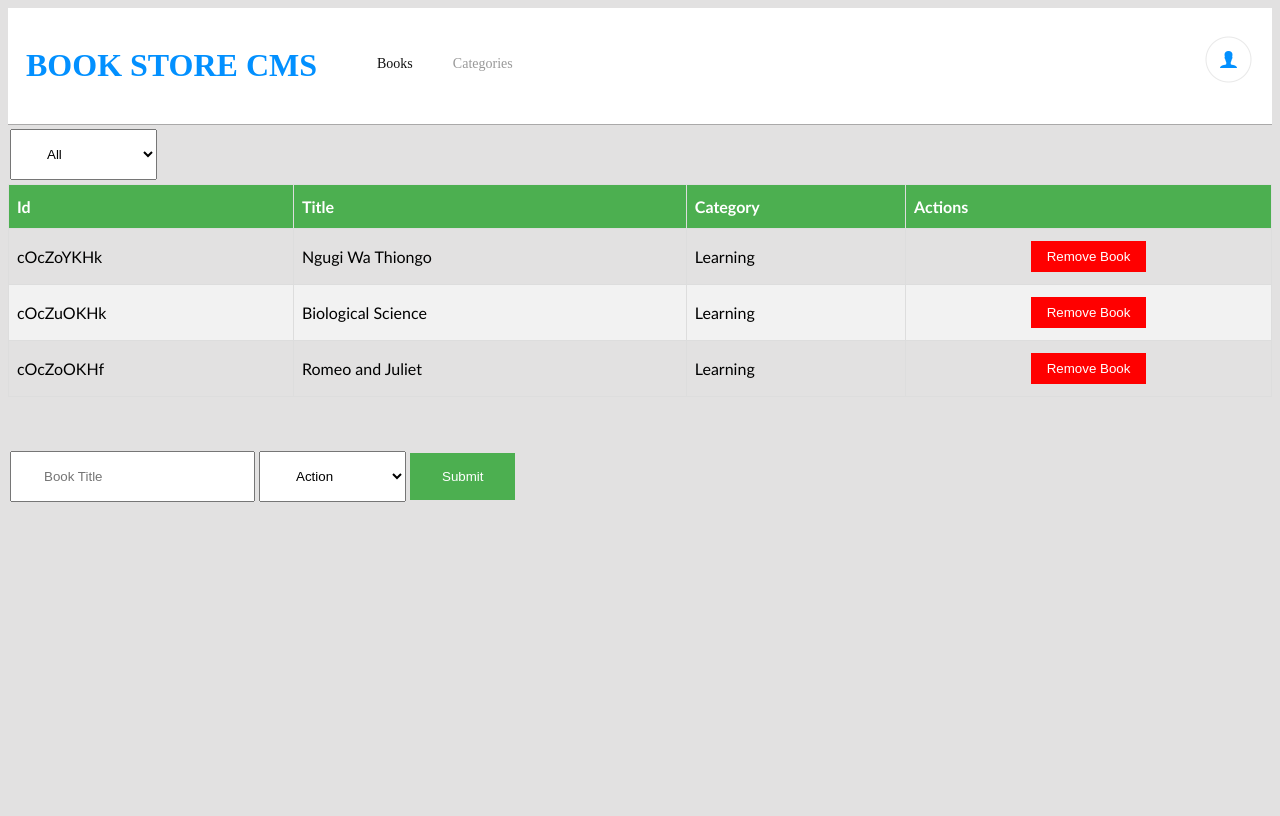
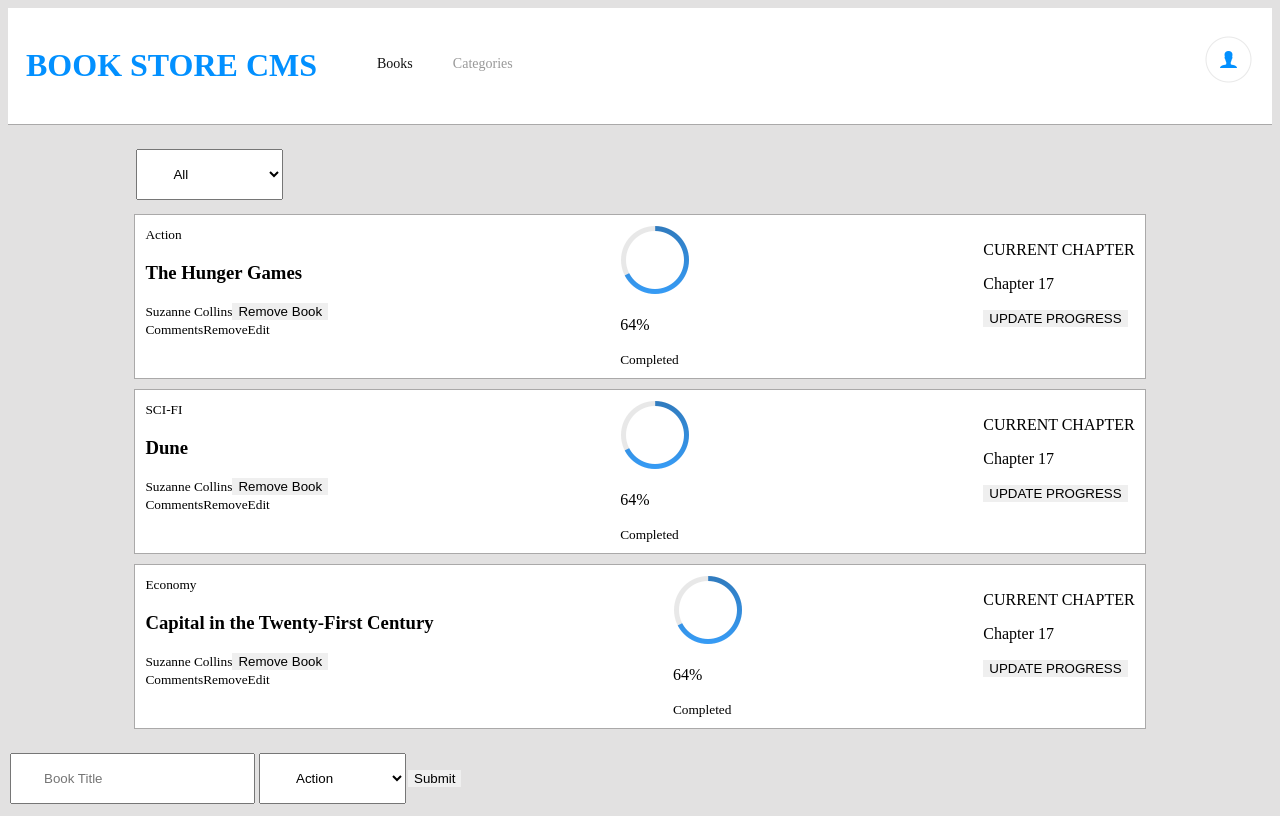
Before and after one commit to frankopkusianwar/bookstore, a React (Create React App) app: page / in a window 1280 px wide. Built offline with nearby package versions, Linux system fonts and the light colour scheme.

Commit message:
Remove table

```diff
--- a/src/components/Book.js
+++ b/src/components/Book.js
@@ -1,13 +1,33 @@
 import React from 'react';
 import propTypes from 'prop-types';
+import sixtyfour from '../assets/sixtyfour.PNG'
 
 const Book = ({ book, removeBook }) => (
-  <tr>
-    <td>{ book.id }</td>
-    <td>{ book.title }</td>
-    <td>{ book.category }</td>
-    <td><button type="submit" className="remove" onClick={() => removeBook(book)}>Remove Book</button></td>
-  </tr>
+  <div className="book">
+    <div>
+      <small>{ book.category }</small>
+      <h3>{ book.title }</h3>
+      <small>Suzanne Collins</small>
+      <button type="submit" className="remove" onClick={() => removeBook(book)}>Remove Book</button>
+      <div>
+        <small>Comments</small>
+        <small>Remove</small>
+        <small>Edit</small>
+      </div>
+    </div>
+    <div>
+      <img src={sixtyfour} alt="percentage"/>
+      <div>
+        <p>64%</p>
+        <small>Completed</small>
+      </div>
+    </div>
+    <div>
+      <p>CURRENT CHAPTER</p>
+      <p>Chapter 17</p>
+      <button type='subit'>UPDATE PROGRESS</button>
+    </div>
+  </div>
 );
 
 Book.propTypes = {
--- a/src/containers/BooksList.js
+++ b/src/containers/BooksList.js
@@ -13,25 +13,13 @@ const BooksList = ({
   };
 
   return (
-    <div id="table">
+    <div className="bookList">
       <CategoryFilter filter={changeFilter} />
-      <table>
-        <thead>
-          <tr>
-            <th>Id</th>
-            <th>Title</th>
-            <th>Category</th>
-            <th>Actions</th>
-          </tr>
-        </thead>
-        <tbody>
-          {books
-            .filter(book => (filter === 'All' ? true : book.category === filter))
-            .map(book => (
-              <Book book={book} key={book.id} removeBook={handleRemoveBook} />
-            ))}
-        </tbody>
-      </table>
+      {books
+        .filter(book => (filter === 'All' ? true : book.category === filter))
+        .map(book => (
+          <Book book={book} key={book.id} removeBook={handleRemoveBook} />
+        ))}
     </div>
   );
 };
--- a/src/css/index.css
+++ b/src/css/index.css
@@ -5,7 +5,7 @@ body {
   display: flex;
   padding: 18px;
   justify-content: center;
-  border-bottom: 1px solid rgb(170, 169, 169);
+  border-bottom: 0.2px solid rgb(170, 169, 169);
   background: white;
 }
 
@@ -38,31 +38,6 @@ ul li a {
   color: #999;
 }
 
-table {
-  font-family: "Trebuchet MS", Arial, Helvetica, sans-serif;
-  border-collapse: collapse;
-  width: 100%;
-  margin-bottom: 50px;
-}
-
-table td,
-table th {
-  border: 1px solid #ddd;
-  padding: 8px;
-}
-
-table tr:nth-child(even) { background-color: #f2f2f2; }
-
-table tr:hover { background-color: #ddd; }
-
-#table th {
-  padding-top: 12px;
-  padding-bottom: 12px;
-  text-align: left;
-  background-color: #4caf50;
-  color: white;
-}
-
 input,
 select {
   padding: 16px 32px;
@@ -77,25 +52,27 @@ select:focus {
 }
 
 button {
-  background-color: #4caf50;
   border: none;
-  color: white;
-  padding: 16px 32px;
+  /* padding: 16px 32px; */
   text-decoration: none;
-  margin: 4px 2px;
+  /* margin: 4px 2px; */
   cursor: pointer;
 }
 
 .remove {
-  background-color: red;
-  border: none;
-  color: white;
-  padding: 8px 16px;
-  text-decoration: none;
-  margin: 4px 2px;
-  cursor: pointer;
+
 }
 
-table td:last-child {
-  text-align: center;
+.bookList {
+  width: 80%;
+  margin: 20px auto;
 }
+
+.book {
+  display: flex;
+  justify-content: space-between;
+  border: 0.2px solid rgb(170, 169, 169);
+  background: white;
+  margin: 10px 0;
+  padding: 10px;
+}
--- a/src/index.js
+++ b/src/index.js
@@ -10,18 +10,18 @@ const initialState = {
   books: [
     {
       id: 'cOcZoYKHk',
-      title: 'Ngugi Wa Thiongo',
-      category: 'Learning',
+      title: 'The Hunger Games',
+      category: 'Action',
     },
     {
       id: 'cOcZuOKHk',
-      title: 'Biological Science',
-      category: 'Learning',
+      title: 'Dune',
+      category: 'SCI-FI',
     },
     {
       id: 'cOcZoOKHf',
-      title: 'Romeo and Juliet',
-      category: 'Learning',
+      title: 'Capital in the Twenty-First Century',
+      category: 'Economy',
     },
   ],
 };
```
